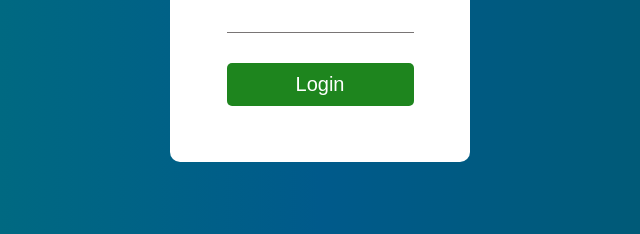
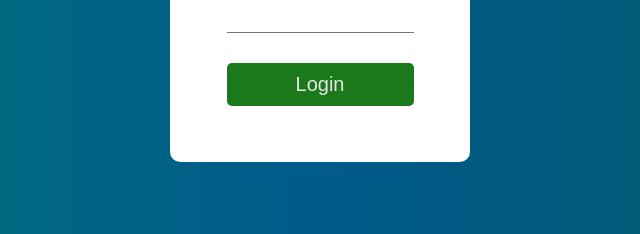
Before and after one commit to AngelloTDC/CP3, a plain HTML site: page login.html in a window 1280 px wide. In both pictures the pointer is over the input "Login". Shown: the part 413-647 px from the top of the page, 320-960 px from the left. Drawn offline with Linux system fonts and the light colour scheme.

Commit message:
Adicionado efeito no botão de login.

```diff
--- a/styles.css
+++ b/styles.css
@@ -81,3 +81,15 @@ input {
   padding: 10px;
   color: rgb(194, 23,23);
 }
+
+button,
+.login-btn,
+.logout-btn {
+  transition: 0.2s linear;
+}
+
+button:hover,
+.login-btn:hover,
+.logout-btn:hover {
+  filter: brightness(0.9);
+}
```
